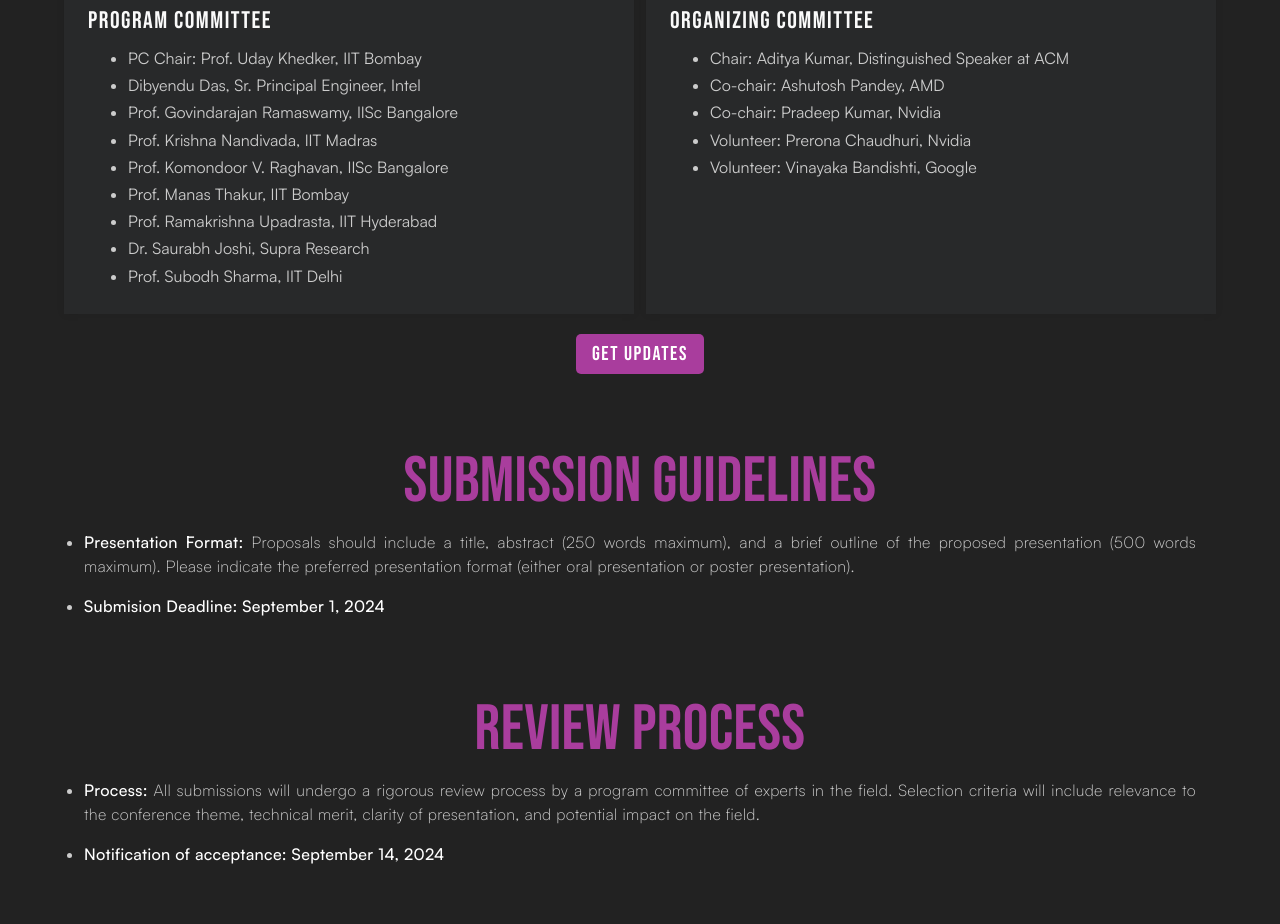
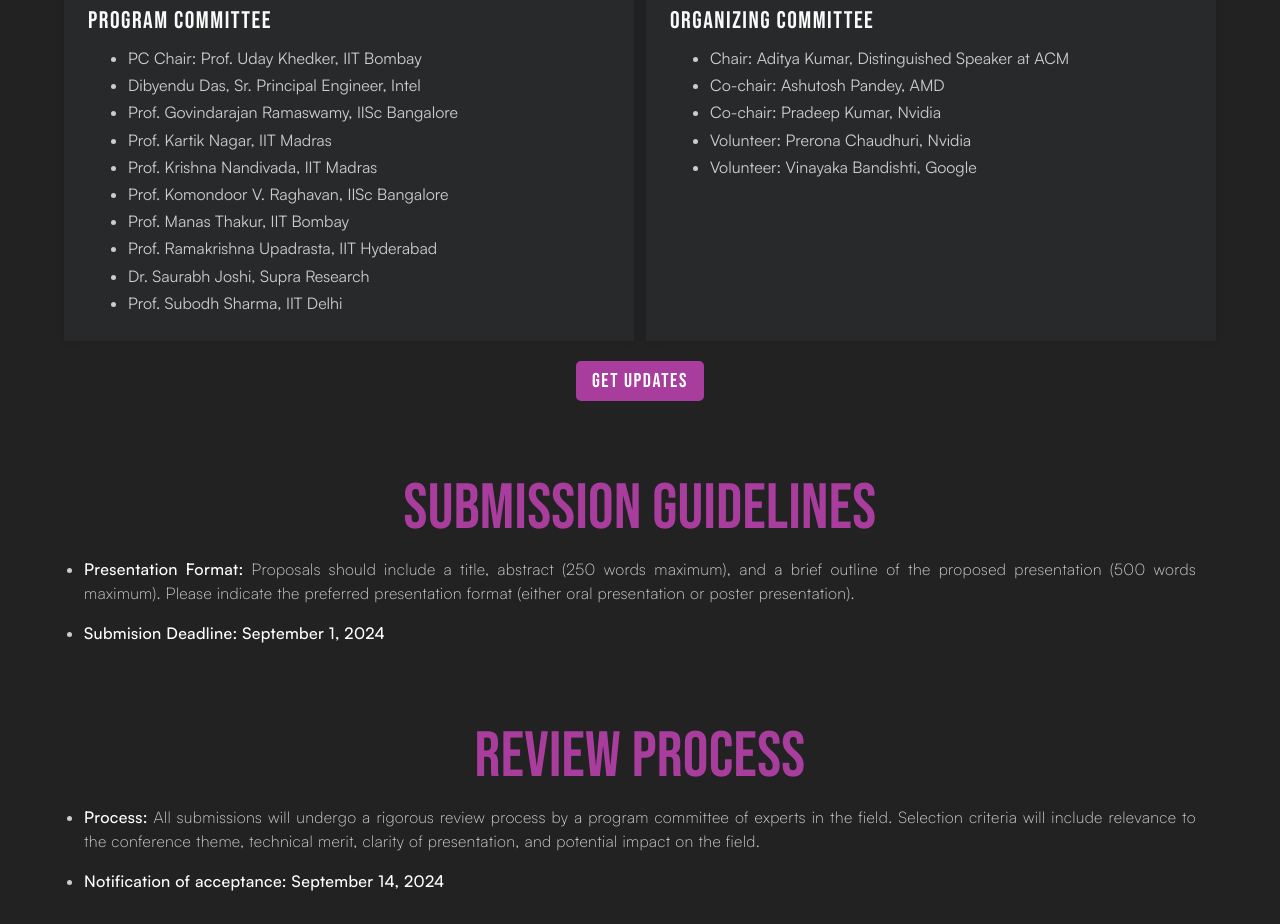
Before and after one commit to compilertech/compilertech-fe, a React (Vite) app: page / in a window 1280 px wide. Shown: the part 3540-4464 px from the top of the page. Built offline with nearby package versions, Linux system fonts and the light colour scheme.

Commit message:
added Kartik (#3)
* Update Organizer.tsx

* Update Organizer.tsx

```diff
--- a/src/components/Organizer.tsx
+++ b/src/components/Organizer.tsx
@@ -33,6 +33,9 @@ const Organizer: React.FC = () => {
               </CommitteeListItem>
               <CommitteeListItem>
                 Prof. Govindarajan Ramaswamy, IISc Bangalore
+              </CommitteeListItem>
+              <CommitteeListItem>
+                Prof. Kartik Nagar, IIT Madras
               </CommitteeListItem>
               <CommitteeListItem>
                 Prof. Krishna Nandivada, IIT Madras
```
